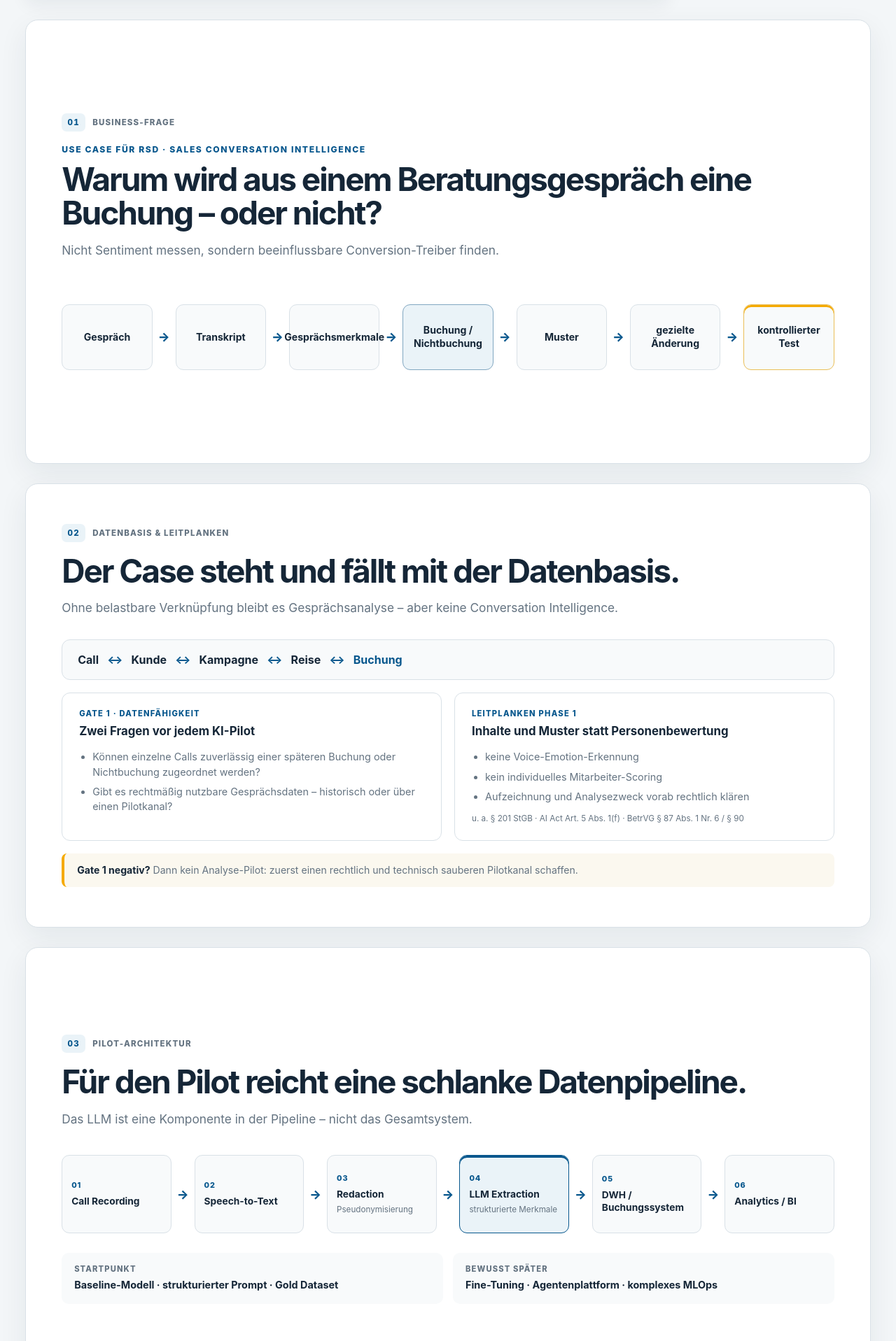
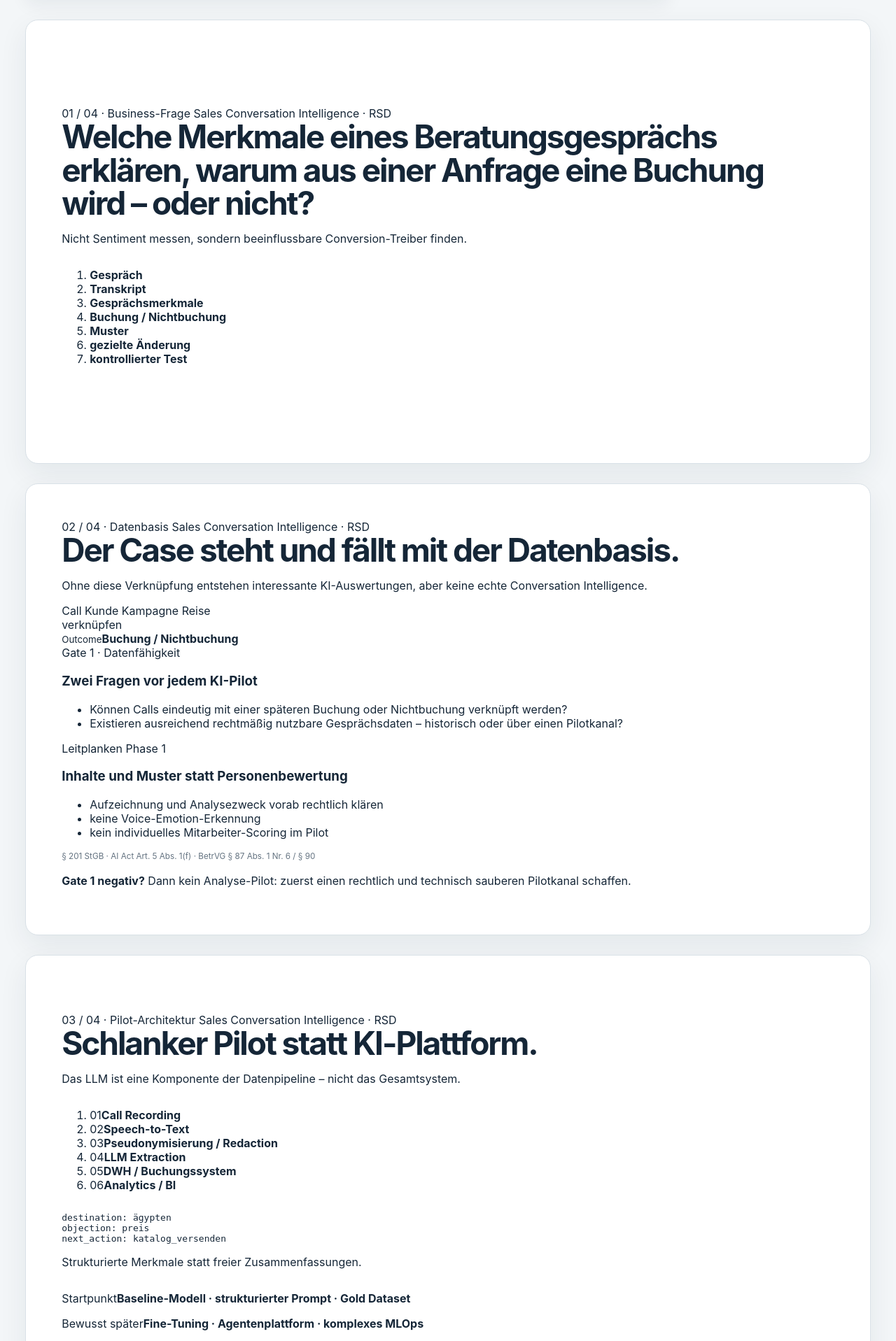
Before and after one commit to Satte882/KI-UseCase-Radar, a Django app: template templates/portal/sales_conversation_case.html in a window 1280 px wide. Shown: the part 192-2109 px from the top of the page at 70% size. Run offline with Django 5.2, Linux system fonts and the light colour scheme; the template is opened without the code that fills it, so the values that code supplies are empty; parts of the project's set-up code (start-up, migrations or seed data) failed here and were passed over.

Commit message:
Redesign Sales Conversation Intelligence as information-first slide deck

```diff
--- a/templates/portal/sales_conversation_case.html
+++ b/templates/portal/sales_conversation_case.html
@@ -14,120 +14,145 @@
     <a href="#sci-slide-4"><span>04</span> Entscheidung</a>
   </nav>
 
-  <article class="sci-slide sci-slide-question" id="sci-slide-1" aria-labelledby="sci-slide-1-title">
-    <div class="sci-slide-meta"><span>01</span><span>Business-Frage</span></div>
-    <p class="presentation-kicker">Use Case für RSD · Sales Conversation Intelligence</p>
-    <h1 id="sci-slide-1-title">Warum wird aus einem Beratungsgespräch eine Buchung – oder nicht?</h1>
-    <p class="sci-slide-lead">Nicht Sentiment messen, sondern beeinflussbare Conversion-Treiber finden.</p>
+  <article class="sci-slide" id="sci-slide-1" aria-labelledby="sci-slide-1-title">
+    <header class="sci-slide-header">
+      <span>01 / 04 · Business-Frage</span>
+      <span>Sales Conversation Intelligence · RSD</span>
+    </header>
 
-    <div class="sci-flow" aria-label="Vom Gespräch zum getesteten Business-Effekt">
-      <div class="sci-flow-node"><strong>Gespräch</strong></div>
-      <span class="sci-flow-arrow" aria-hidden="true">→</span>
-      <div class="sci-flow-node"><strong>Transkript</strong></div>
-      <span class="sci-flow-arrow" aria-hidden="true">→</span>
-      <div class="sci-flow-node"><strong>Gesprächsmerkmale</strong></div>
-      <span class="sci-flow-arrow" aria-hidden="true">→</span>
-      <div class="sci-flow-node sci-flow-node-emphasis"><strong>Buchung / Nichtbuchung</strong></div>
-      <span class="sci-flow-arrow" aria-hidden="true">→</span>
-      <div class="sci-flow-node"><strong>Muster</strong></div>
-      <span class="sci-flow-arrow" aria-hidden="true">→</span>
-      <div class="sci-flow-node"><strong>gezielte Änderung</strong></div>
-      <span class="sci-flow-arrow" aria-hidden="true">→</span>
-      <div class="sci-flow-node sci-flow-node-accent"><strong>kontrollierter Test</strong></div>
+    <div class="sci-slide-intro">
+      <h1 id="sci-slide-1-title">Welche Merkmale eines Beratungsgesprächs erklären, warum aus einer Anfrage eine Buchung wird – oder nicht?</h1>
+      <p>Nicht Sentiment messen, sondern beeinflussbare Conversion-Treiber finden.</p>
+    </div>
+
+    <ol class="sci-process-line" aria-label="Vom Gespräch zum kontrollierten Test">
+      <li><span class="sci-process-marker"></span><strong>Gespräch</strong></li>
+      <li><span class="sci-process-marker"></span><strong>Transkript</strong></li>
+      <li><span class="sci-process-marker"></span><strong>Gesprächsmerkmale</strong></li>
+      <li class="sci-process-emphasis"><span class="sci-process-marker"></span><strong>Buchung / Nichtbuchung</strong></li>
+      <li><span class="sci-process-marker"></span><strong>Muster</strong></li>
+      <li><span class="sci-process-marker"></span><strong>gezielte Änderung</strong></li>
+      <li class="sci-process-accent"><span class="sci-process-marker"></span><strong>kontrollierter Test</strong></li>
+    </ol>
+  </article>
+
+  <article class="sci-slide" id="sci-slide-2" aria-labelledby="sci-slide-2-title">
+    <header class="sci-slide-header">
+      <span>02 / 04 · Datenbasis</span>
+      <span>Sales Conversation Intelligence · RSD</span>
+    </header>
+
+    <div class="sci-slide-intro sci-slide-intro-compact">
+      <h2 id="sci-slide-2-title">Der Case steht und fällt mit der Datenbasis.</h2>
+      <p>Ohne diese Verknüpfung entstehen interessante KI-Auswertungen, aber keine echte Conversation Intelligence.</p>
+    </div>
+
+    <div class="sci-data-map" aria-label="Erforderliche Datenverknüpfung">
+      <div class="sci-data-sources">
+        <span>Call</span>
+        <span>Kunde</span>
+        <span>Kampagne</span>
+        <span>Reise</span>
+      </div>
+      <div class="sci-data-join" aria-hidden="true"><span>verknüpfen</span></div>
+      <div class="sci-data-outcome"><small>Outcome</small><strong>Buchung / Nichtbuchung</strong></div>
+    </div>
+
+    <div class="sci-brief-columns">
+      <section aria-labelledby="sci-data-heading">
+        <span class="sci-eyebrow">Gate 1 · Datenfähigkeit</span>
+        <h3 id="sci-data-heading">Zwei Fragen vor jedem KI-Pilot</h3>
+        <ul>
+          <li>Können Calls eindeutig mit einer späteren Buchung oder Nichtbuchung verknüpft werden?</li>
+          <li>Existieren ausreichend rechtmäßig nutzbare Gesprächsdaten – historisch oder über einen Pilotkanal?</li>
+        </ul>
+      </section>
+
+      <section aria-labelledby="sci-guardrails-heading">
+        <span class="sci-eyebrow">Leitplanken Phase 1</span>
+        <h3 id="sci-guardrails-heading">Inhalte und Muster statt Personenbewertung</h3>
+        <ul>
+          <li>Aufzeichnung und Analysezweck vorab rechtlich klären</li>
+          <li>keine Voice-Emotion-Erkennung</li>
+          <li>kein individuelles Mitarbeiter-Scoring im Pilot</li>
+        </ul>
+        <p class="sci-legal-note">§ 201 StGB · AI Act Art. 5 Abs. 1(f) · BetrVG § 87 Abs. 1 Nr. 6 / § 90</p>
+      </section>
+    </div>
+
+    <p class="sci-fallback"><strong>Gate 1 negativ?</strong> Dann kein Analyse-Pilot: zuerst einen rechtlich und technisch sauberen Pilotkanal schaffen.</p>
+  </article>
+
+  <article class="sci-slide" id="sci-slide-3" aria-labelledby="sci-slide-3-title">
+    <header class="sci-slide-header">
+      <span>03 / 04 · Pilot-Architektur</span>
+      <span>Sales Conversation Intelligence · RSD</span>
+    </header>
+
+    <div class="sci-slide-intro sci-slide-intro-compact">
+      <h2 id="sci-slide-3-title">Schlanker Pilot statt KI-Plattform.</h2>
+      <p>Das LLM ist eine Komponente der Datenpipeline – nicht das Gesamtsystem.</p>
+    </div>
+
+    <ol class="sci-pipeline" aria-label="Technischer Datenfluss des Piloten">
+      <li><span>01</span><strong>Call Recording</strong></li>
+      <li><span>02</span><strong>Speech-to-Text</strong></li>
+      <li><span>03</span><strong>Pseudonymisierung / Redaction</strong></li>
+      <li class="sci-pipeline-ai"><span>04</span><strong>LLM Extraction</strong></li>
+      <li><span>05</span><strong>DWH / Buchungssystem</strong></li>
+      <li><span>06</span><strong>Analytics / BI</strong></li>
+    </ol>
+
+    <div class="sci-extraction-row">
+      <div></div>
+      <pre aria-label="Beispiel einer strukturierten Extraktion"><code>destination: ägypten
+objection: preis
+next_action: katalog_versenden</code></pre>
+      <p>Strukturierte Merkmale statt freier Zusammenfassungen.</p>
+    </div>
+
+    <div class="sci-architecture-notes">
+      <p><span class="sci-eyebrow">Startpunkt</span><strong>Baseline-Modell · strukturierter Prompt · Gold Dataset</strong></p>
+      <p><span class="sci-eyebrow">Bewusst später</span><strong>Fine-Tuning · Agentenplattform · komplexes MLOps</strong></p>
     </div>
   </article>
 
-  <article class="sci-slide" id="sci-slide-2" aria-labelledby="sci-slide-2-title">
-    <div class="sci-slide-meta"><span>02</span><span>Datenbasis & Leitplanken</span></div>
-    <h2 id="sci-slide-2-title">Der Case steht und fällt mit der Datenbasis.</h2>
-    <p class="sci-slide-lead">Ohne belastbare Verknüpfung bleibt es Gesprächsanalyse – aber keine Conversation Intelligence.</p>
+  <article class="sci-slide" id="sci-slide-4" aria-labelledby="sci-slide-4-title">
+    <header class="sci-slide-header">
+      <span>04 / 04 · Investitionsentscheidung</span>
+      <span>Sales Conversation Intelligence · RSD</span>
+    </header>
 
-    <div class="sci-link-chain" aria-label="Erforderliche Datenverknüpfung">
-      <span>Call</span><b aria-hidden="true">↔</b><span>Kunde</span><b aria-hidden="true">↔</b><span>Kampagne</span><b aria-hidden="true">↔</b><span>Reise</span><b aria-hidden="true">↔</b><span class="sci-link-chain-outcome">Buchung</span>
+    <div class="sci-slide-intro sci-slide-intro-compact">
+      <h2 id="sci-slide-4-title">Investieren erst nach drei Belegen.</h2>
+      <p>Der Analyse-Pilot beweist noch keinen Conversion-Uplift. Er klärt, ob sich ein kontrolliertes Sales-Experiment lohnt.</p>
     </div>
 
-    <div class="sci-two-column">
-      <section class="sci-panel" aria-labelledby="sci-data-heading">
-        <span class="sci-panel-label">Gate 1 · Datenfähigkeit</span>
-        <h3 id="sci-data-heading">Zwei Fragen vor jedem KI-Pilot</h3>
-        <ul>
-          <li>Können einzelne Calls zuverlässig einer späteren Buchung oder Nichtbuchung zugeordnet werden?</li>
-          <li>Gibt es rechtmäßig nutzbare Gesprächsdaten – historisch oder über einen Pilotkanal?</li>
-        </ul>
-      </section>
+    <ol class="sci-gate-line" aria-label="Dreistufiger Stage-Gate-Prozess">
+      <li>
+        <span class="sci-gate-marker">1</span>
+        <small>Datenfähigkeit</small>
+        <strong>Können Call, Kunde und Buchung zuverlässig verbunden werden?</strong>
+      </li>
+      <li>
+        <span class="sci-gate-marker">2</span>
+        <small>Erkenntnisfähigkeit</small>
+        <strong>Finden wir statistisch relevante und beeinflussbare Gesprächsmuster?</strong>
+      </li>
+      <li>
+        <span class="sci-gate-marker">3</span>
+        <small>Business Value</small>
+        <strong>Verbessert eine gezielte Intervention im kontrollierten Test tatsächlich die Conversion?</strong>
+      </li>
+    </ol>
 
-      <section class="sci-panel" aria-labelledby="sci-guardrails-heading">
-        <span class="sci-panel-label">Leitplanken Phase 1</span>
-        <h3 id="sci-guardrails-heading">Inhalte und Muster statt Personenbewertung</h3>
-        <ul>
-          <li>keine Voice-Emotion-Erkennung</li>
-          <li>kein individuelles Mitarbeiter-Scoring</li>
-          <li>Aufzeichnung und Analysezweck vorab rechtlich klären</li>
-        </ul>
-        <p class="sci-legal-note">u. a. § 201 StGB · AI Act Art. 5 Abs. 1(f) · BetrVG § 87 Abs. 1 Nr. 6 / § 90</p>
-      </section>
-    </div>
-
-    <div class="sci-decision-note"><strong>Gate 1 negativ?</strong> Dann kein Analyse-Pilot: zuerst einen rechtlich und technisch sauberen Pilotkanal schaffen.</div>
-  </article>
-
-  <article class="sci-slide" id="sci-slide-3" aria-labelledby="sci-slide-3-title">
-    <div class="sci-slide-meta"><span>03</span><span>Pilot-Architektur</span></div>
-    <h2 id="sci-slide-3-title">Für den Pilot reicht eine schlanke Datenpipeline.</h2>
-    <p class="sci-slide-lead">Das LLM ist eine Komponente in der Pipeline – nicht das Gesamtsystem.</p>
-
-    <div class="sci-architecture" aria-label="Technischer Datenfluss des Piloten">
-      <div class="sci-architecture-node"><span>01</span><strong>Call Recording</strong></div>
-      <span class="sci-architecture-arrow" aria-hidden="true">→</span>
-      <div class="sci-architecture-node"><span>02</span><strong>Speech-to-Text</strong></div>
-      <span class="sci-architecture-arrow" aria-hidden="true">→</span>
-      <div class="sci-architecture-node"><span>03</span><strong>Redaction</strong><small>Pseudonymisierung</small></div>
-      <span class="sci-architecture-arrow" aria-hidden="true">→</span>
-      <div class="sci-architecture-node sci-architecture-node-ai"><span>04</span><strong>LLM Extraction</strong><small>strukturierte Merkmale</small></div>
-      <span class="sci-architecture-arrow" aria-hidden="true">→</span>
-      <div class="sci-architecture-node"><span>05</span><strong>DWH / Buchungssystem</strong></div>
-      <span class="sci-architecture-arrow" aria-hidden="true">→</span>
-      <div class="sci-architecture-node"><span>06</span><strong>Analytics / BI</strong></div>
-    </div>
-
-    <div class="sci-pilot-choices">
-      <div><span>Startpunkt</span><strong>Baseline-Modell · strukturierter Prompt · Gold Dataset</strong></div>
-      <div><span>Bewusst später</span><strong>Fine-Tuning · Agentenplattform · komplexes MLOps</strong></div>
-    </div>
-  </article>
-
-  <article class="sci-slide sci-slide-decision" id="sci-slide-4" aria-labelledby="sci-slide-4-title">
-    <div class="sci-slide-meta"><span>04</span><span>Investitionsentscheidung</span></div>
-    <h2 id="sci-slide-4-title">Investieren erst nach drei Belegen.</h2>
-    <p class="sci-slide-lead">Der Analyse-Pilot soll noch keinen Conversion-Uplift versprechen – sondern zeigen, ob sich ein kontrolliertes Sales-Experiment lohnt.</p>
-
-    <div class="sci-gates" aria-label="Dreistufiger Stage-Gate-Prozess">
-      <section>
-        <span class="sci-gate-number">1</span>
-        <small>Datenfähigkeit</small>
-        <h3>Können Call, Kunde und Buchung zuverlässig verbunden werden?</h3>
-      </section>
-      <div class="sci-gate-connector" aria-hidden="true">→</div>
-      <section>
-        <span class="sci-gate-number">2</span>
-        <small>Erkenntnisfähigkeit</small>
-        <h3>Finden wir relevante und beeinflussbare Gesprächsmuster?</h3>
-      </section>
-      <div class="sci-gate-connector" aria-hidden="true">→</div>
-      <section>
-        <span class="sci-gate-number">3</span>
-        <small>Business Value</small>
-        <h3>Verbessert die Intervention im kontrollierten Test tatsächlich die Conversion?</h3>
-      </section>
-    </div>
-
-    <div class="sci-start-proposal">
+    <div class="sci-start-strip">
       <div>
-        <span class="sci-panel-label">Vorschlag für den Start</span>
+        <span class="sci-eyebrow">Vorschlag für den Start</span>
         <strong>2-wöchiger Data-&-Legal-Feasibility-Check</strong>
       </div>
       <p>IT / Telefonie · Datenschutz / Legal · Sales</p>
-      <div class="sci-start-path"><span>Gate 1: ja → Analyse-Pilot</span><span>Gate 1: nein → Opt-in-Pilotkanal</span></div>
+      <p class="sci-start-path"><span>Gate 1: ja → Analyse-Pilot</span><span>Gate 1: nein → Opt-in-Pilotkanal</span></p>
     </div>
   </article>
 </section>
```
